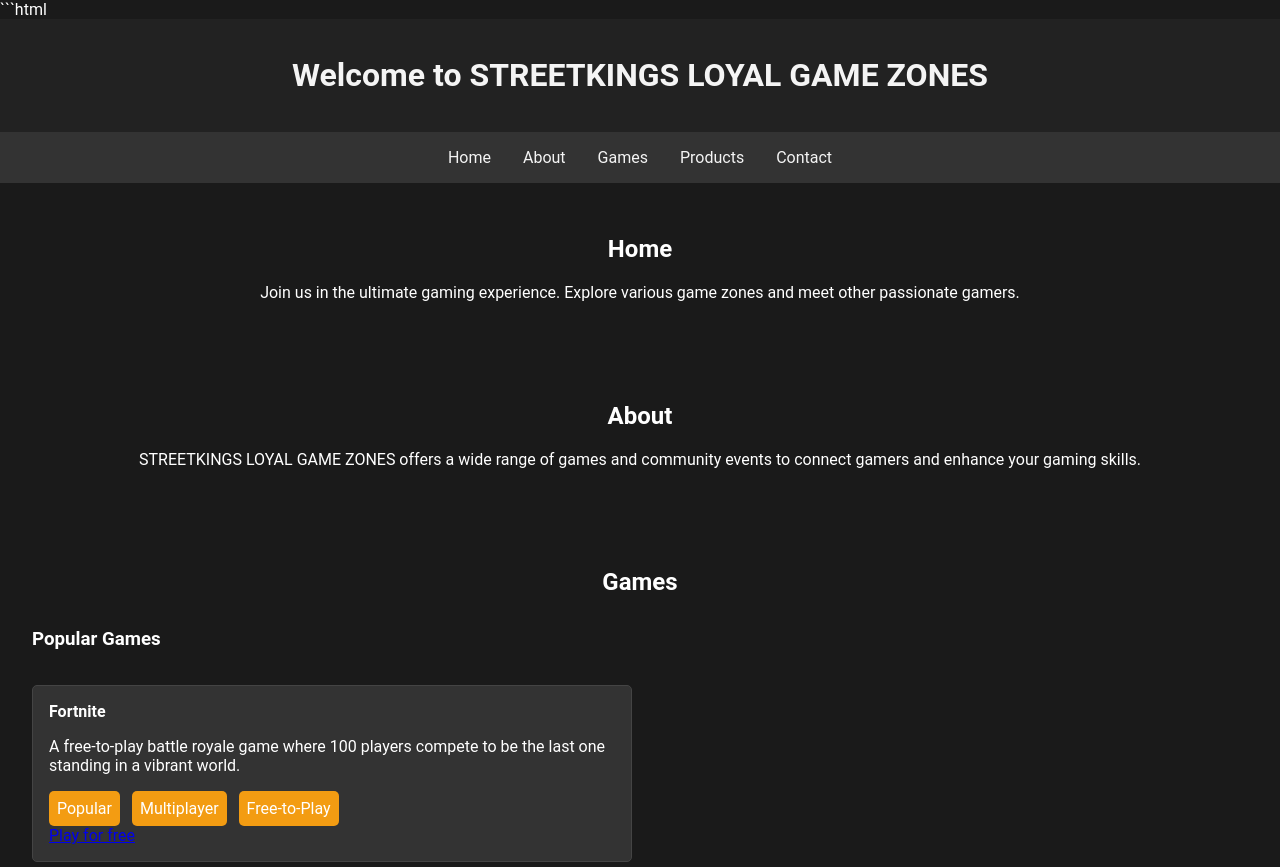
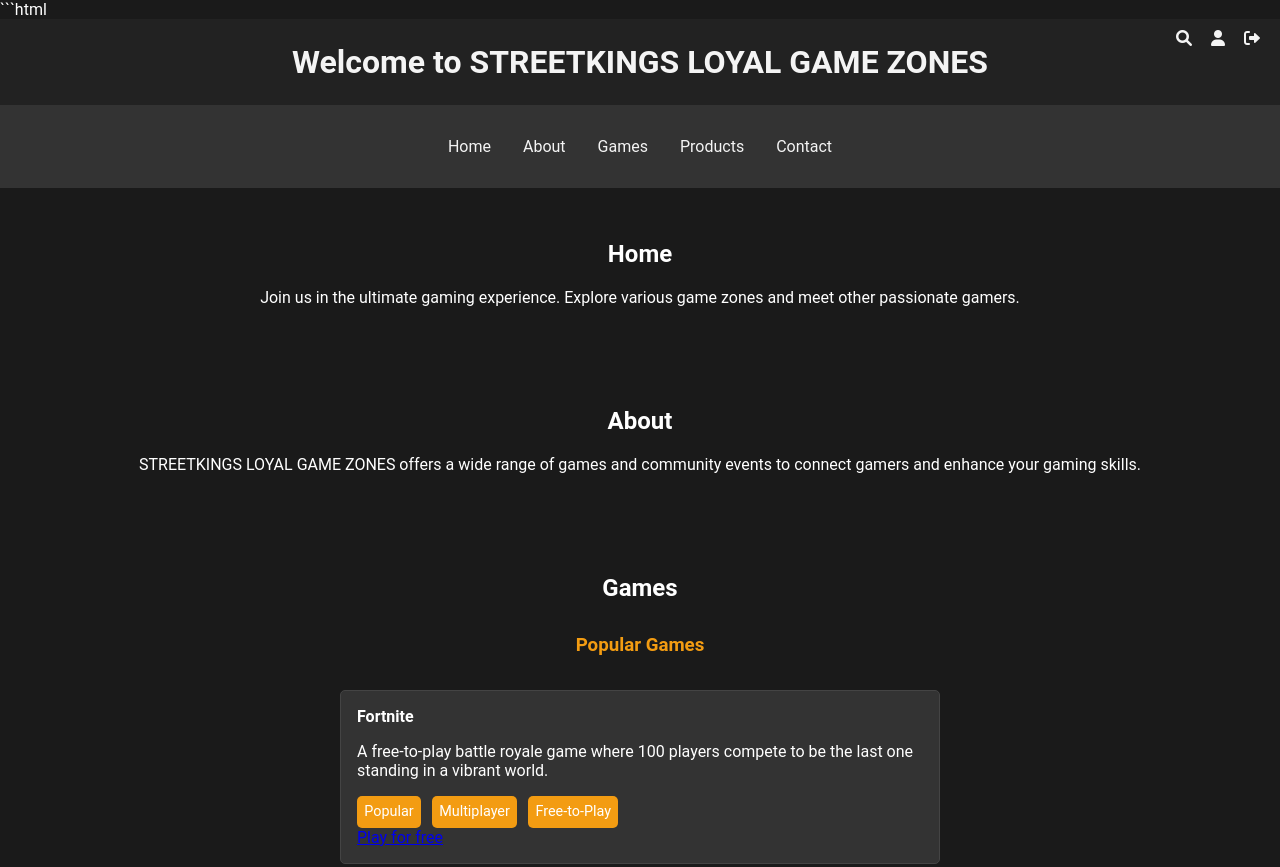
Before and after one commit to Toxicvinny/vinny-MD, a website: page index.html in a window 1280 px wide. Shown: the top 867 px of the page. Drawn offline with Linux system fonts and the light colour scheme.

Commit message:
Update index.html
Signed-off-by: Streetking <159194141+Toxicvinny@users.noreply.github.com>

```diff
--- a/index.html
+++ b/index.html
@@ -5,32 +5,43 @@
     <meta charset="UTF-8">
     <meta name="viewport" content="width=device-width, initial-scale=1.0">
     <title>STREETKINGS LOYAL GAME ZONES</title>
+    <link rel="stylesheet" href="https://cdnjs.cloudflare.com/ajax/libs/font-awesome/6.0.0-beta3/css/all.min.css">
     <style>
         body {
             font-family: 'Roboto', sans-serif;
             margin: 0;
             padding: 0;
             background-color: #1a1a1a;
-            color: white;
+            color: #ffffff;
         }
         header {
             background-color: #222;
             color: #f4f4f4;
             text-align: center;
-            padding: 1em 0;
+            padding: 1.5em 0;
+            position: relative;
+        }
+        header h1 {
+            margin: 0;
         }
         nav {
             display: flex;
             justify-content: center;
             background-color: #333;
+            padding: 1em 0;
         }
         nav a {
             color: #f4f4f4;
             padding: 1em;
             text-decoration: none;
+            transition: background 0.3s;
         }
         nav a:hover {
             background-color: #444;
+        }
+        .icon {
+            margin-left: 15px;
+            color: #f4f4f4;
         }
         section {
             padding: 2em;
@@ -46,11 +57,11 @@
         }
         .game-category, .product-category {
             margin: 2em 0;
-            text-align: left;
         }
         .game-list, .product-list {
             display: inline-block;
             max-width: 600px;
+            text-align: left;
         }
         .game, .product {
             margin: 1em 0;
@@ -58,6 +69,10 @@
             padding: 1em;
             border-radius: 5px;
             background-color: #333;
+            transition: transform 0.3s;
+        }
+        .game:hover, .product:hover {
+            transform: scale(1.02);
         }
         .badges {
             margin-top: 0.5em;
@@ -69,12 +84,28 @@
             background-color: #f39c12;
             color: white;
             border-radius: 5px;
+            font-size: 0.9em;
+        }
+        /* Icons in header */
+        .header-icons {
+            position: absolute;
+            top: 10px;
+            right: 20px;
+        }
+        .header-icons i {
+            margin-left: 15px;
+            cursor: pointer;
         }
     </style>
 </head>
 <body>
     <header>
         <h1>Welcome to STREETKINGS LOYAL GAME ZONES</h1>
+        <div class="header-icons">
+            <i class="fas fa-search icon" title="Search"></i>
+            <i class="fas fa-user icon" title="Login"></i>
+            <i class="fas fa-sign-out-alt icon" title="Logout"></i>
+        </div>
     </header>
     <nav>
         <a href="#home">Home</a>
@@ -95,7 +126,7 @@
         <h2>Games</h2>
 
         <div class="game-category">
-            <h3>Popular Games</h3>
+            <h3 style="color: #f39c12;">Popular Games</h3>
             <div class="game-list">
                 <div class="game">
                     <strong>Fortnite</strong>
@@ -131,7 +162,7 @@
         </div>
 
         <div class="game-category">
-            <h3>Oldest Games</h3>
+            <h3 style="color: #f39c12;">Oldest Games</h3>
             <div class="game-list">
                 <div class="game">
                     <strong>Pac-Man</strong>
@@ -164,7 +195,7 @@
         </div>
 
         <div class="game-category">
-            <h3>Latest Games</h3>
+            <h3 style="color: #f39c12;">Latest Games</h3>
             <div class="game-list">
                 <div class="game">
                     <strong>Genshin Impact</strong>
@@ -204,7 +235,7 @@
         <h2>Products</h2>
 
         <div class="product-category">
-            <h3>Popular Products</h3>
+            <h3 style="color: #f39c12;">Popular Products</h3>
             <div class="product-list">
                 <div class="product">
                     <strong>Steam</strong>
@@ -225,7 +256,7 @@
         </div>
 
         <div class="product-category">
-            <h3>Oldest Products</h3>
+            <h3 style="color: #f39c12;">Oldest Products</h3>
             <div class="product-list">
                 <div class="product">
                     <strong>Emulators</strong>
@@ -246,7 +277,7 @@
         </div>
 
         <div class="product-category">
-            <h3>Latest Products</h3>
+            <h3 style="color: #f39c12;">Latest Products</h3>
             <div class="product-list">
                 <div class="product">
                     <strong>Game Jolt</strong>
@@ -273,7 +304,7 @@
     </section>
 
     <footer>
-        <p>&copy; 2023 STREETKINGS LOYAL GAME ZONES</p>
+        <p>&copy; 2025 STREETKINGS LOYAL GAME ZONES</p>
     </footer>
 </body>
 </html>
```
